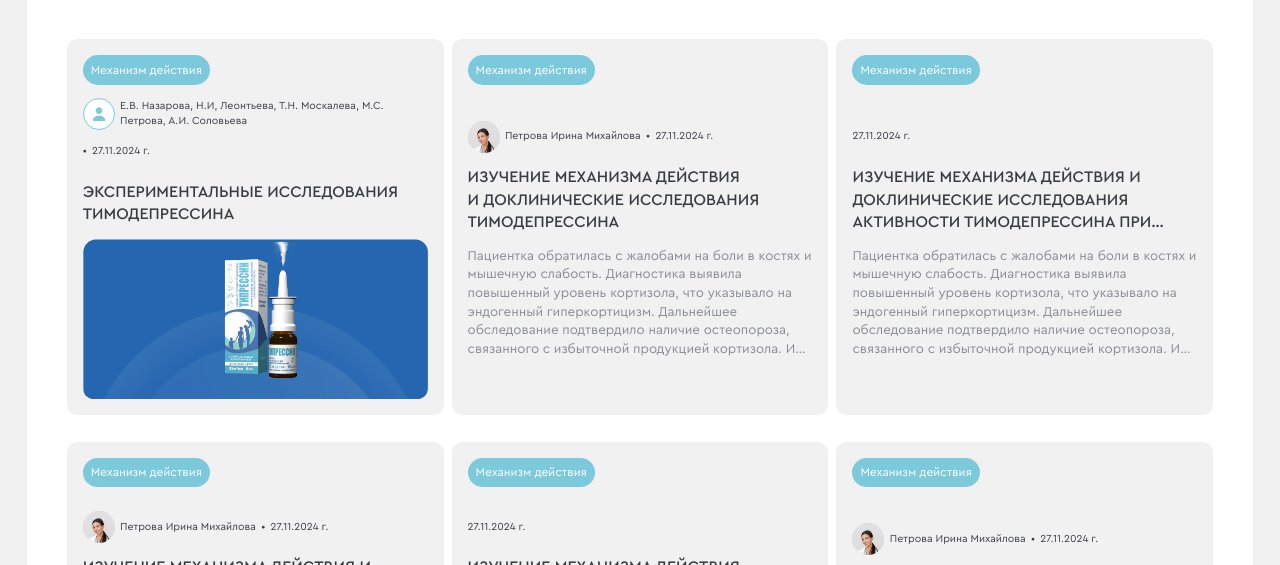
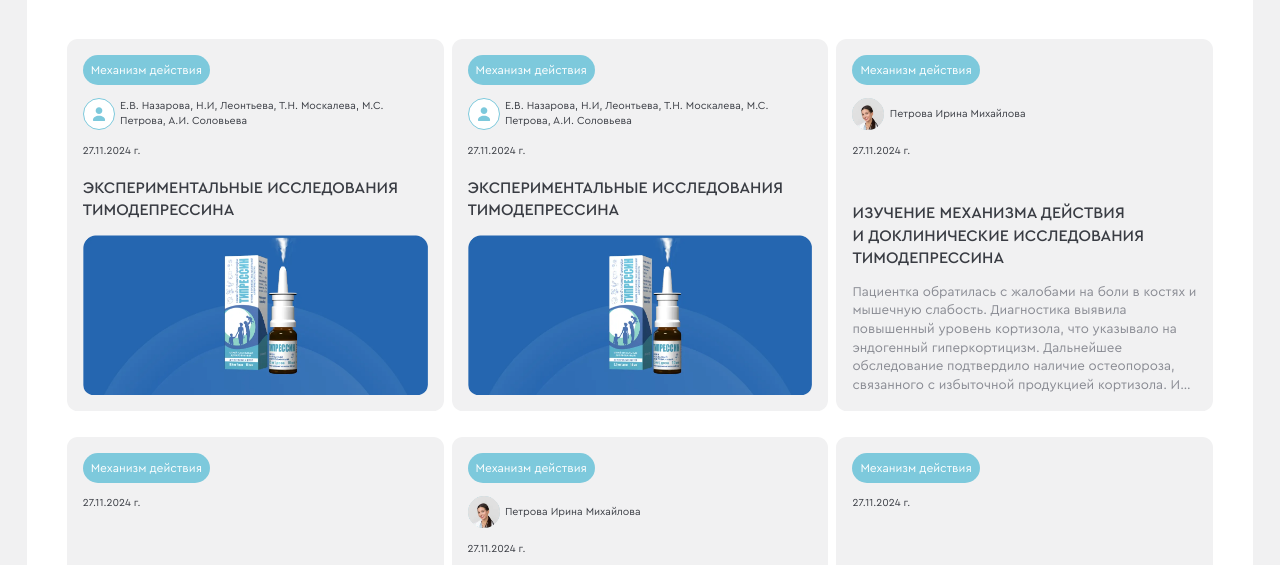
Before and after one commit to GoldfishMediaGroup/allergyMedicine, a website built with webpack: page src/research.html in a window 1280 px wide. Shown: the part 192-757 px from the top of the page. Built offline with nearby package versions, Linux system fonts and the light colour scheme; some packages are replaced by stand-ins of ours.

Commit message:
fix material list, about title

```diff
--- a/src/research.html
+++ b/src/research.html
@@ -6,7 +6,7 @@
     <title>Исследования</title>
   </head>
   <body>
-    <div class="wrapper ">
+    <div class="wrapper">
       <include src="./components/_header.html"></include>
       <include src="./components/_popup.html"></include>
 
@@ -33,12 +33,14 @@
                     <a href="#" class="material__link material__link--img">
                       <p class="material__category txt18">Механизм действия</p>
                       <div class="material__link-body">
-                        <ul class="material__info-list info-list txt16">
+                        <ul class="material__info-list txt16">
                           <li class="info-list__item">
                             <div class="info-list__img">
                               <img src="./assets/images/materialsImg/materialNoUser.svg" alt="" />
                             </div>
-                            <p class="info-list__text">Е.В. Назарова, Н.И, Леонтьева, Т.Н. Москалева, М.С. Петрова, А.И. Соловьева </p>
+                            <p class="info-list__text">
+                              Е.В. Назарова, Н.И, Леонтьева, Т.Н. Москалева, М.С. Петрова, А.И. Соловьева
+                            </p>
                           </li>
                           <li class="info-list__item">
                             <p class="info-list__text">27.11.2024 г.</p>
@@ -51,12 +53,35 @@
                       </div>
                     </a>
                   </li>
-
+                  <li>
+                    <a href="#" class="material__link material__link--img">
+                      <p class="material__category txt18">Механизм действия</p>
+                      <div class="material__link-body">
+                        <ul class="material__info-list  txt16">
+                          <li class="info-list__item">
+                            <div class="info-list__img">
+                              <img src="./assets/images/materialsImg/materialNoUser.svg" alt="" />
+                            </div>
+                            <p class="info-list__text">
+                              Е.В. Назарова, Н.И, Леонтьева, Т.Н. Москалева, М.С. Петрова, А.И. Соловьева
+                            </p>
+                          </li>
+                          <li class="info-list__item">
+                            <p class="info-list__text">27.11.2024 г.</p>
+                          </li>
+                        </ul>
+                        <p class="material__link-title tl4">Экспериментальные исследования Тимодепрессина</p>
+                        <div class="material__link-img">
+                          <img src="./assets/images/materialsImg/materialsImg1.webp" alt="" />
+                        </div>
+                      </div>
+                    </a>
+                  </li>
                   <li>
                     <a href="#" class="material__link material__link--text">
                       <p class="material__category txt18">Механизм действия</p>
                       <div class="material__link-body">
-                        <ul class="material__info-list info-list txt16">
+                        <ul class="material__info-list txt16">
                           <li class="info-list__item">
                             <div class="info-list__img">
                               <img src="./assets/images/materialsImg/materialNoUser.svg" alt="" />
@@ -87,7 +112,7 @@
                     <a href="#" class="material__link material__link--text">
                       <p class="material__category txt18">Механизм действия</p>
                       <div class="material__link-body">
-                        <ul class="material__info-list info-list txt16">
+                        <ul class="material__info-list txt16">
                           <li class="info-list__item">
                             <p class="info-list__text">27.11.2024 г.</p>
                           </li>
@@ -112,7 +137,7 @@
                     <a href="#" class="material__link material__link--img">
                       <p class="material__category txt18">Механизм действия</p>
                       <div class="material__link-body">
-                        <ul class="material__info-list info-list txt16">
+                        <ul class="material__info-list txt16">
                           <li class="info-list__item">
                             <div class="info-list__img">
                               <img src="./assets/images/materialsImg/materialNoUser.svg" alt="" />
@@ -138,7 +163,7 @@
                     <a href="#" class="material__link material__link--img">
                       <p class="material__category txt18">Механизм действия</p>
                       <div class="material__link-body">
-                        <ul class="material__info-list info-list txt16">
+                        <ul class="material__info-list txt16">
                           <li class="info-list__item">
                             <p class="info-list__text">27.11.2024 г.</p>
                           </li>
@@ -157,7 +182,7 @@
                     <a href="#" class="material__link material__link--text">
                       <p class="material__category txt18">Механизм действия</p>
                       <div class="material__link-body">
-                        <ul class="material__info-list info-list txt16">
+                        <ul class="material__info-list txt16">
                           <li class="info-list__item">
                             <div class="info-list__img">
                               <img src="./assets/images/materialsImg/materialNoUser.svg" alt="" />
--- a/src/scss/components/_about.scss
+++ b/src/scss/components/_about.scss
@@ -1,21 +1,34 @@
 .about {
+
   &__inner {
+    padding: 6rem;
+    border-radius: 4rem;
+    background-color: $white;
+    display: flex;
+    flex-direction: column;
+    gap: 4rem;
+    @include tablet {
+      padding: 3.2rem 3.2rem 4rem;
+      gap: 3.2rem;
+      border-radius: 2rem;
+    }
+    @include small-tablet {
+      padding: 5.6rem 2.4rem;
+      gap: 4.8rem;
+      border-radius: 3.2rem;
+    }
+  }
+
+    &__content {
     display: grid;
     grid-template-columns: repeat(2, 1fr);
     gap: 1.2rem;
-    border-radius: 4rem;
-    padding: 6rem;
-    background-color: $white;
     @include tablet {
       display: flex;
       flex-direction: column;
-      padding: 3.2rem;
       gap: 1.6rem;
-      border-radius: 2rem;
     }
     @include small-tablet {
-      padding: 2.4rem;
-      border-radius: 2.4rem;
     }
   }
   /* .about__swiper-box */
--- a/src/scss/components/_material.scss
+++ b/src/scss/components/_material.scss
@@ -82,20 +82,19 @@
       min-height: 67.8rem;
       border-radius: 2.4rem;
       padding: 2.4rem;
-
     }
     &--img {
       justify-content: space-between;
     }
 
     &--text {
-      gap: 5.4rem;
-      @include tablet {
-        gap: 4.8rem;
-      }
-      @include small-tablet {
-        gap: 8rem;
-      }
+      // gap: 5.4rem;
+      // @include tablet {
+      //   gap: 4.8rem;
+      // }
+      // @include small-tablet {
+      //   gap: 8rem;
+      // }
     }
   }
 
@@ -123,6 +122,7 @@
     display: flex;
     flex-direction: column;
     gap: 2rem;
+    flex-grow: 1;
     @include tablet {
       gap: 1.2rem;
     }
@@ -133,6 +133,22 @@
   /* .material__info-list */
 
   &__info-list {
+    display: flex;
+    flex-direction: column;
+    flex-grow: 1;
+    gap: 2rem;
+    & .info-list__item {
+      min-height: auto;
+      align-items: flex-start;
+      & .info-list__text {
+        min-height: 100%;
+        display: flex;
+        align-items: center;
+      }
+      &::before {
+        display: none;
+      }
+    }
   }
 
   /* .material__link-title */
@@ -165,8 +181,8 @@
     @include tablet {
       height: 14.3rem;
     }
-        @include small-tablet {
-        height: 28.6rem;
+    @include small-tablet {
+      height: 28.6rem;
     }
   }
 
```
Also changed, not shown: src/components/_about.html (+44 -17 lines), src/components/_banner.html (+2 -2 lines), src/main.html (+2 -2 lines), dist/main.css, dist/main.html, dist/research.html.
